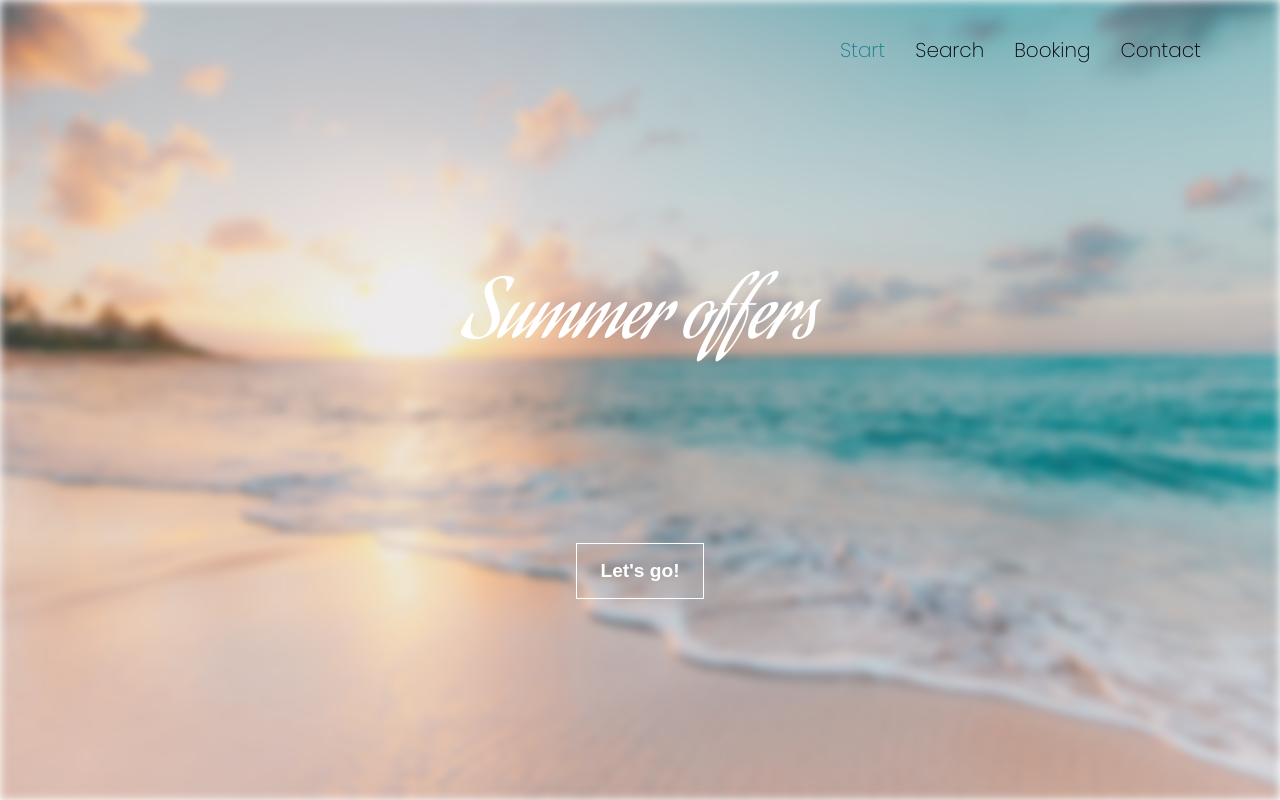
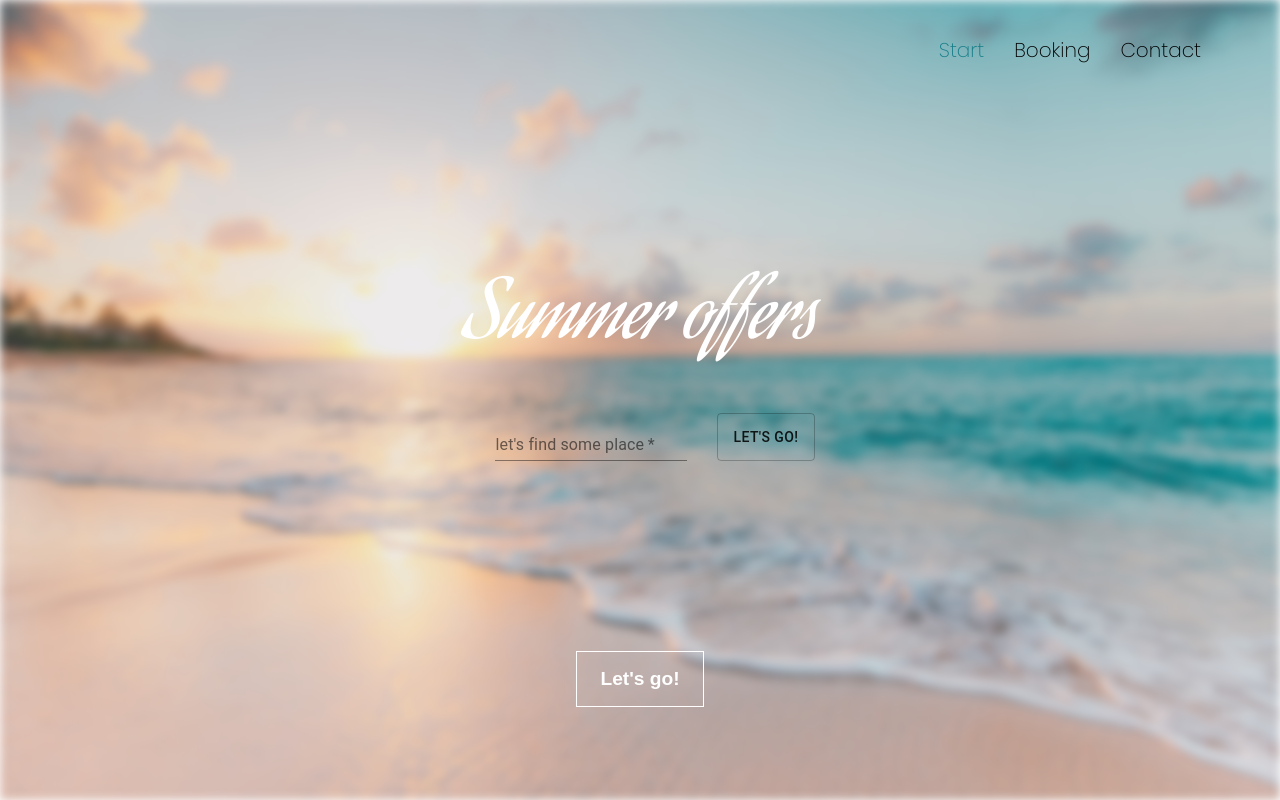
Before and after one commit to szkola-reacta/hackaton-team-f, a React (Create React App) app: page /dashboard in a window 1280 px wide. Built offline with nearby package versions, Linux system fonts and the light colour scheme; data requests are answered from the project's data file.

Commit message:
refactor redirect and main menu struct

```diff
--- a/src/App.js
+++ b/src/App.js
@@ -37,7 +37,6 @@ class App extends Component {
       // <Fade top>
       <div>
         <BrowserRouter>
-          <Redirect to="/dashboard" />
           <div className="App">
             <div className="background"></div>
             <header className="App-header">
@@ -46,13 +45,10 @@ class App extends Component {
                   <NavLink to="/dashboard">Start</NavLink>
                 </li>
                 <li className="App-menu__item">
-                  <NavLink to="search">Search</NavLink>
+                  <NavLink to="/booking">Booking</NavLink>
                 </li>
                 <li className="App-menu__item">
-                  <NavLink to="booking">Booking</NavLink>
-                </li>
-                <li className="App-menu__item">
-                  <NavLink to="contact">Contact</NavLink>
+                  <NavLink to="/contact">Contact</NavLink>
                 </li>
               </ul>
             </header>
@@ -64,9 +60,12 @@ class App extends Component {
                   component={() => <OfferList data={data} />}
                 />
                 <Route path="/contact" component={Contact} />
-                <Route path="/search" component={Search} />
+                <Route path={['/search/:query']} component={Search} />
                 <Route path="/booking" component={Booking} />
                 <Route path="/booking" component={Booking} />
+                <Route path="*">
+                  <Redirect to='/dashboard'/>
+                </Route>
               </Switch>
             </div>
           </div>
--- a/src/views/Homepage.js
+++ b/src/views/Homepage.js
@@ -1,10 +1,14 @@
 import React from 'react';
 import {NavLink } from 'react-router-dom';
+import Searching from '../components/Searching/Searching';
 
 function Homepage() {
   return (
     <div className="homepage">
-    <div className="pageTitle">Summer offers </div>
+    <div className="pageTitle">
+      Summer offers
+      <Searching/>
+    </div>
     <NavLink to='/offer'>
     <button className ="go">
       Let's go!
```
